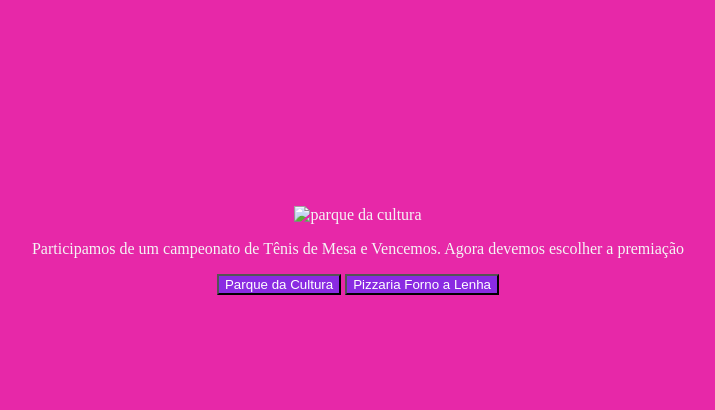
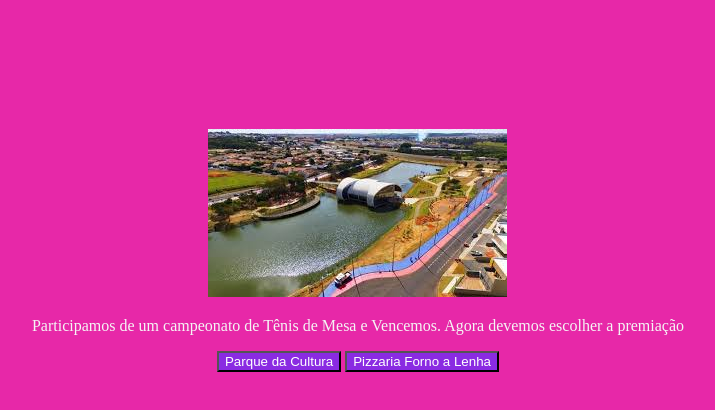
Before and after one commit to Uzenir3serieB/Adnaalgoritmo, a plain HTML site: page index.html in a window 1280 px wide. Shown: the whole page, without its empty margins (282-997 px from the left). Drawn offline with Linux system fonts and the light colour scheme; a web font is replaced by a local one.

Commit message:
index.html

```diff
--- a/index.html
+++ b/index.html
@@ -14,7 +14,7 @@
 <body>
     <main>
         <div class="passo ativo" id="passo-0">
-            <img src="parque da cultura.png" alt="parque da cultura">
+            <img src="parque da cultura.jpg" alt="parque da cultura">
             <p>Participamos de um campeonato de Tênis de Mesa e Vencemos. Agora devemos escolher a premiação</p>
             <button class="btn-proximo" data-proximo="1">Parque da Cultura</button>
             <button class="btn-proximo" data-proximo="2">Pizzaria Forno a Lenha</button>
```
